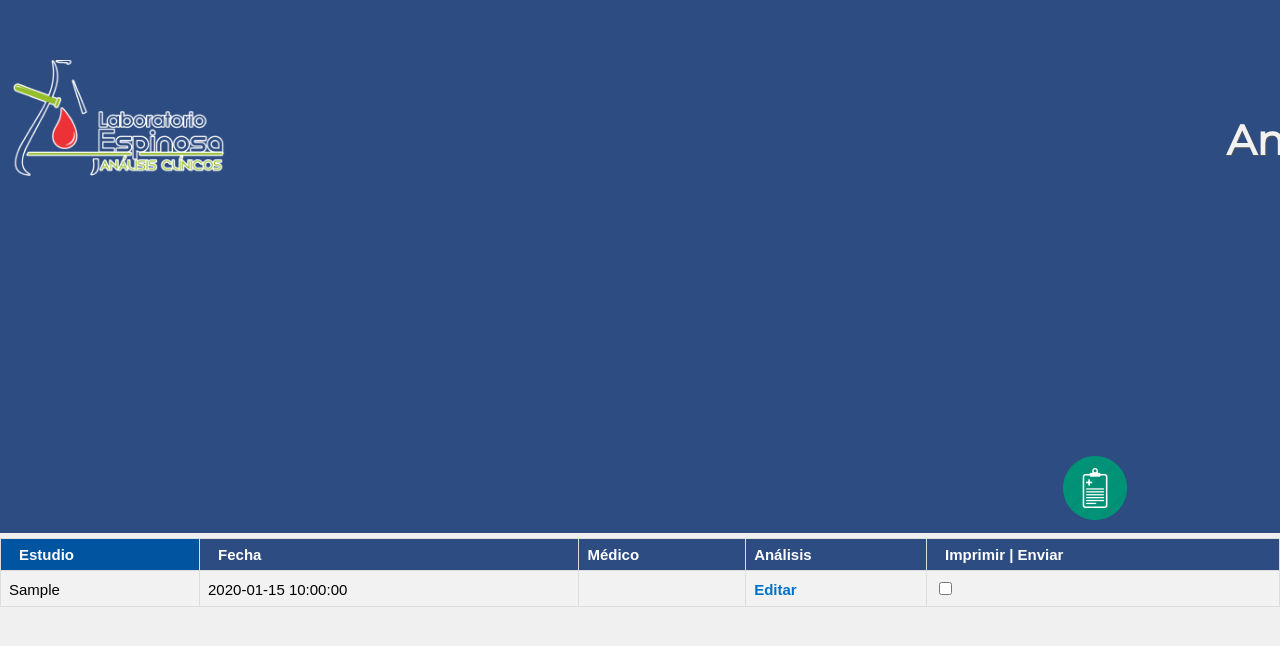
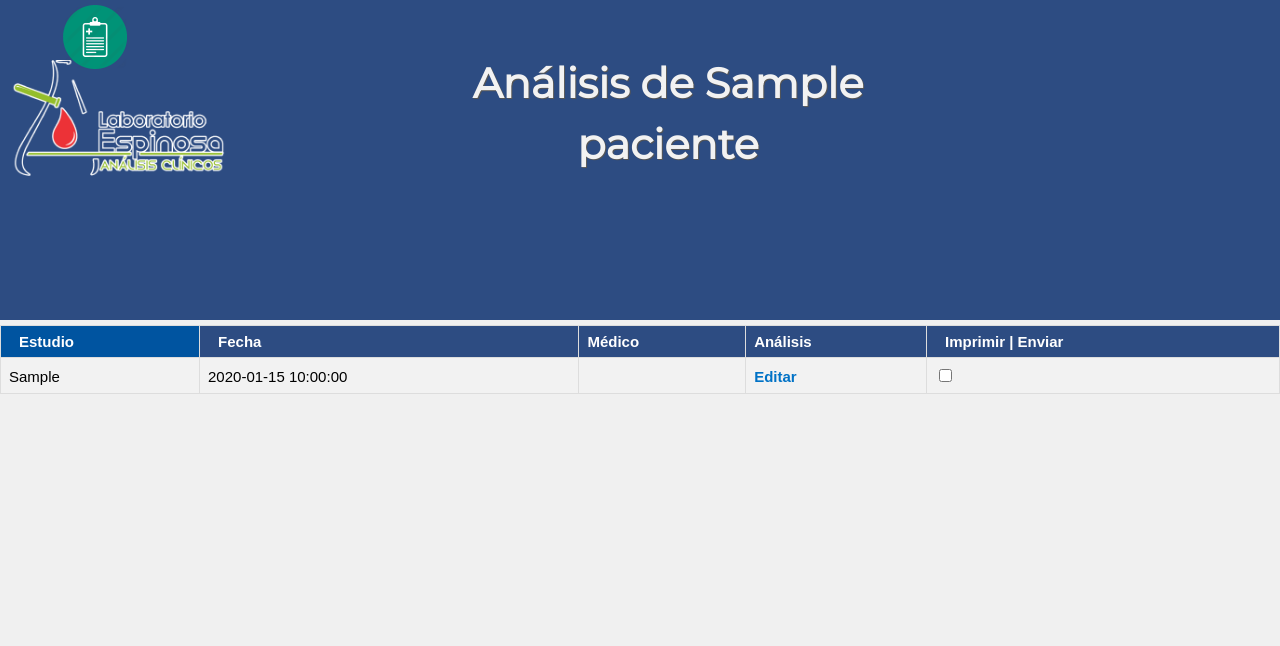
Before and after one commit to CristianLegu/LaboratoriosLace, a PHP site: page /tcpdf/menu_analisis.php?p=1 in a window 1280 px wide. Shown: the top 646 px of the page. Run offline with PHP 8.4, Linux system fonts and the light colour scheme; the visitor is signed in with stand-in values (Sample User, id 1); tables that the repository leaves empty or names only in its code hold one stand-in row (values such as "Sample post"); data that the repository does not hold is empty; some libraries are stand-ins or nearby versions.

Commit message:
cambios diseño iconos

```diff
--- a/laboratorioslace.com/css/styles-menu.css
+++ b/laboratorioslace.com/css/styles-menu.css
@@ -285,7 +285,7 @@ nav ul li{
 /** responsive design **/
 /* Escritorio (rojo)*/
 
-@media (min-width: 3001px) {
+@media (min-width: 2000px) and (max-width: 3000px) {
   #print{
         float:right;
           margin-top: 90px;
@@ -355,13 +355,6 @@ float: left;
 input[type=text]:focus {
     width: 50%;
 }
-img{
-
-}
-h3{
-  margin-right: -1700px;
-  margin-top: 100px;
-}
 #print{
       float:right;
       margin-top: 29px;
@@ -375,8 +368,7 @@ h3{
 
 #yolo{
       float:right;
-      margin-right: -1000px;
-      margin-top:120px;
+      margin-top:-335px;
     }
 
 }
```
